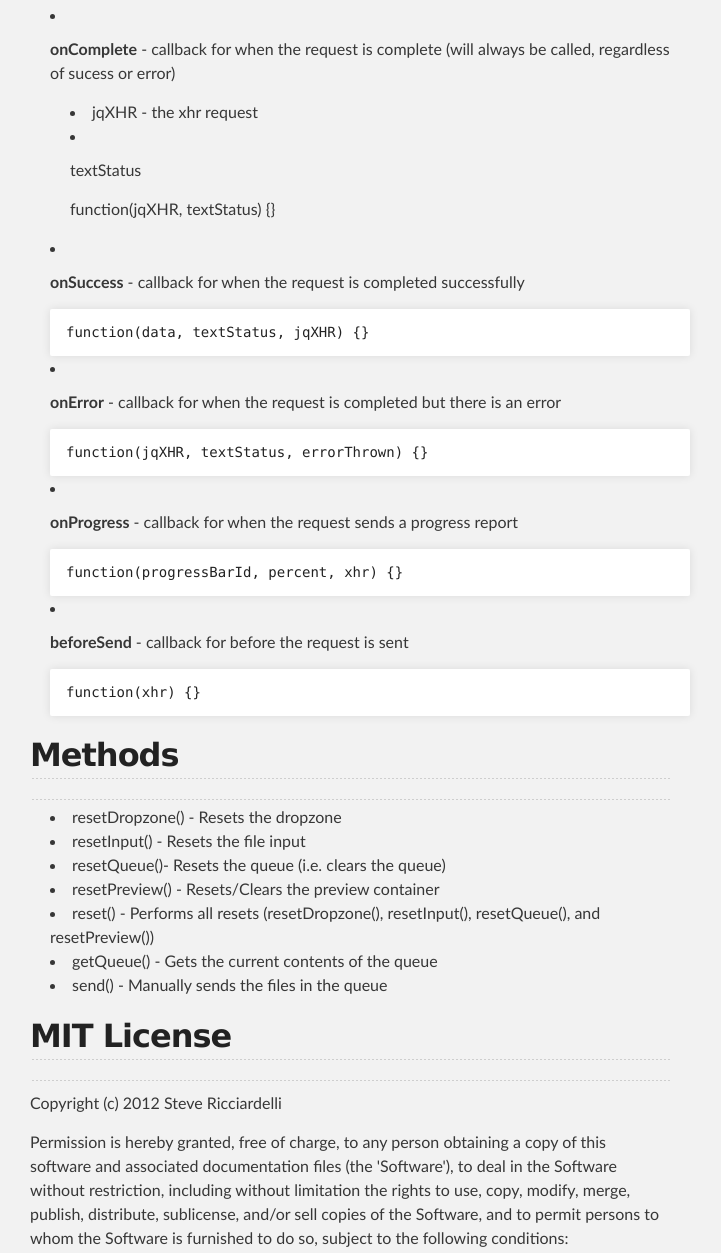
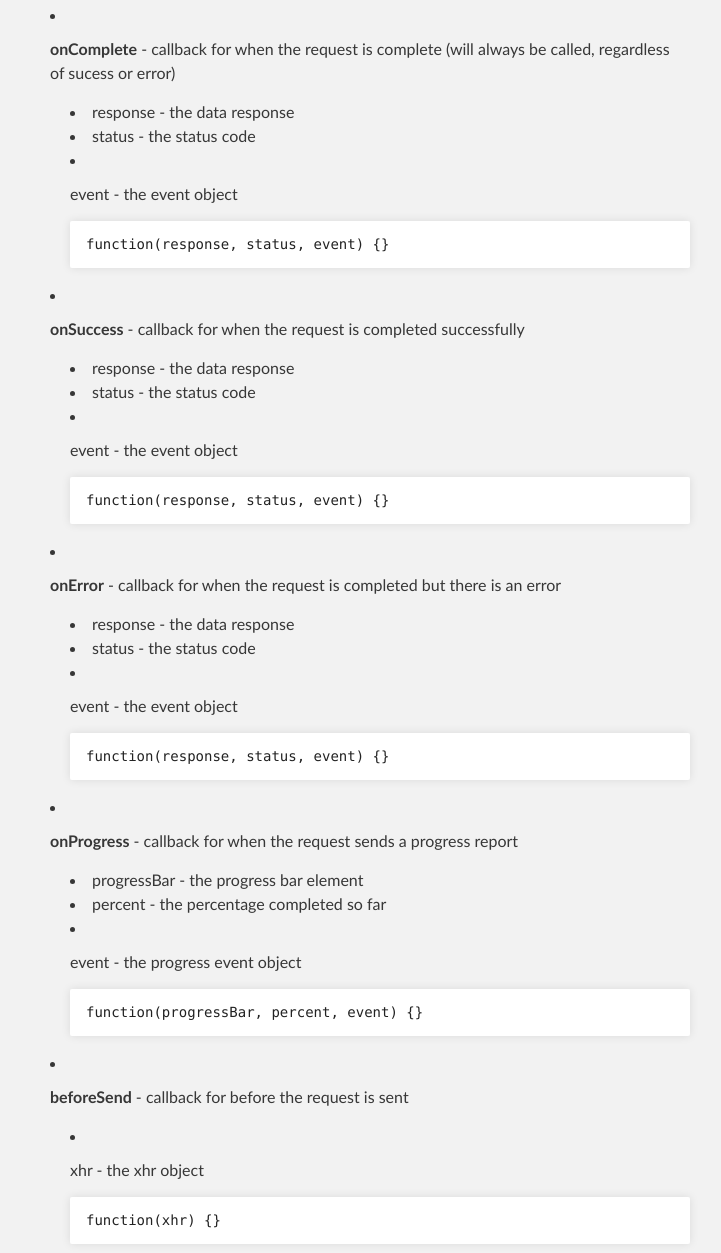
Before and after one commit to sricc/UploadMonkey, a plain HTML site: page index.html in a window 1280 px wide. Shown: the part 3459-4712 px from the top of the page, without its empty margins (290-1011 px from the left). Drawn offline with Linux system fonts and the light colour scheme.

```diff
--- a/index.html
+++ b/index.html
@@ -186,40 +186,75 @@
 
 <ul>
 <li>
-<p><strong>onComplete</strong>        - callback for when the request is complete (will always be called, regardless of sucess or error)</p>
+<p><strong>onComplete</strong> - callback for when the request is complete (will always be called, regardless of sucess or error)</p>
 
 <ul>
-<li>jqXHR - the xhr request</li>
+<li>response - the data response</li>
+<li>status - the status code<br>
+</li>
 <li>
-<p>textStatus    </p>
+<p>event - the event object</p>
 
-<p>function(jqXHR, textStatus) {}</p>
+<pre><code>function(response, status, event) {}
+</code></pre>
 </li>
 </ul>
 </li>
 <li>
-<p><strong>onSuccess</strong>         - callback for when the request is completed successfully</p>
+<p><strong>onSuccess</strong>  - callback for when the request is completed successfully</p>
 
-<pre><code>function(data, textStatus, jqXHR) {}
+<ul>
+<li>response - the data response</li>
+<li>status - the status code<br>
+</li>
+<li>
+<p>event - the event object</p>
+
+<pre><code>function(response, status, event) {}
 </code></pre>
 </li>
+</ul>
+</li>
 <li>
-<p><strong>onError</strong>           - callback for when the request is completed but there is an error</p>
+<p><strong>onError</strong>  - callback for when the request is completed but there is an error</p>
 
-<pre><code>function(jqXHR, textStatus, errorThrown) {}
+<ul>
+<li>response - the data response</li>
+<li>status - the status code<br>
+</li>
+<li>
+<p>event - the event object</p>
+
+<pre><code>function(response, status, event) {}
 </code></pre>
 </li>
+</ul>
+</li>
 <li>
-<p><strong>onProgress</strong>        - callback for when the request sends a progress report</p>
+<p><strong>onProgress</strong>  - callback for when the request sends a progress report</p>
 
-<pre><code>function(progressBarId, percent, xhr) {}
+<ul>
+<li>progressBar - the progress bar element</li>
+<li>percent - the percentage completed so far </li>
+<li>
+<p>event - the progress event object</p>
+
+<pre><code>function(progressBar, percent, event) {}
 </code></pre>
 </li>
+</ul>
+</li>
 <li>
-<p><strong>beforeSend</strong>        - callback for before the request is sent</p>
+<p><strong>beforeSend</strong> - callback for before the request is sent</p>
+
+<ul>
+<li>
+<p>xhr - the xhr object</p>
 
 <pre><code>function(xhr) {}
 </code></pre>
+</li>
+</ul>
 </li>
 </ul><h2>Methods</h2>
 
```
Also changed, not shown: params.json (+1 -1 lines).
